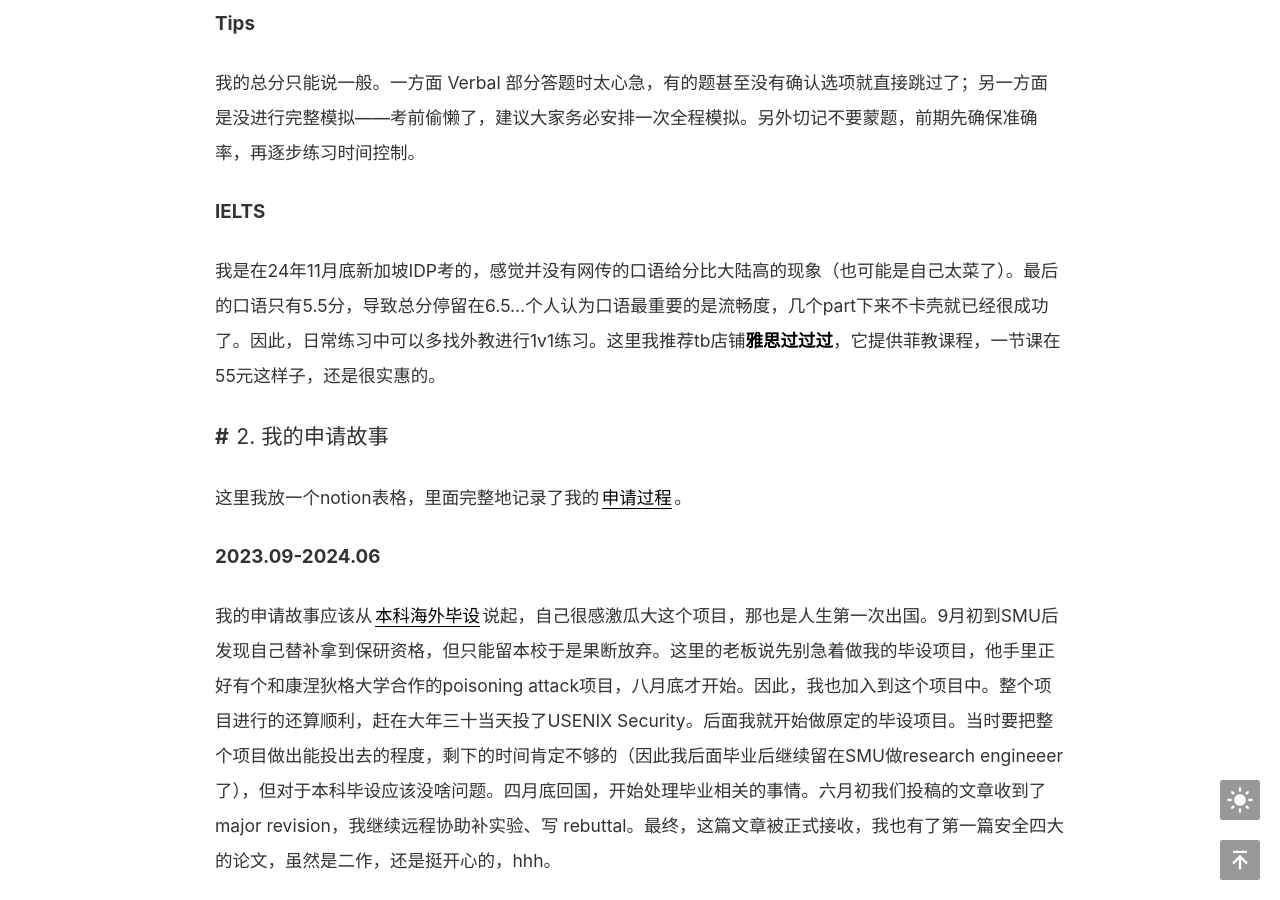
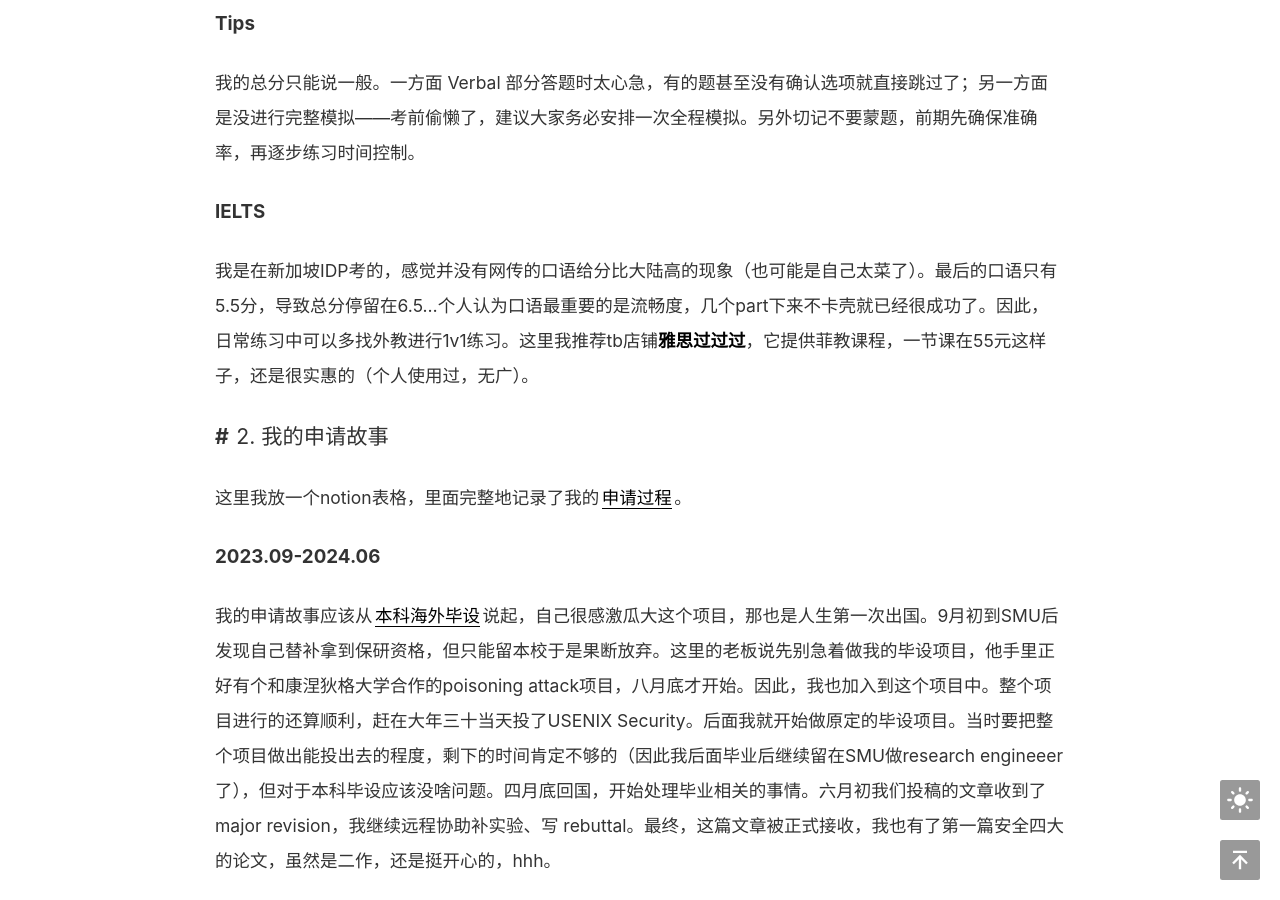
Before and after one commit to 5h3nbl0g/5h3nbl0g.github.io, a Jekyll site: the page built from _posts/2025-05-05-25Fall 申请记录.md, in a window 1280 px wide and 900 px high, scrolled down 1605 px. Built offline with Jekyll 4.4.1, drawn with Linux system fonts in a browser that asks for light colours; comment, search, counter and statistics services are not loaded; a style sheet for code colours, icons or effects is not loaded.

Commit message:
Update 2025-05-05-25Fall 申请记录.md

```diff
--- a/_posts/2025-05-05-25Fall 申请记录.md
+++ b/_posts/2025-05-05-25Fall 申请记录.md
@@ -49,8 +49,7 @@ extMath: false
 我的总分只能说一般。一方面 Verbal 部分答题时太心急，有的题甚至没有确认选项就直接跳过了；另一方面是没进行完整模拟——考前偷懒了，建议大家务必安排一次全程模拟。另外切记不要蒙题，前期先确保准确率，再逐步练习时间控制。
 
 ### IELTS
-我是在24年11月底新加坡IDP考的，感觉并没有网传的口语给分比大陆高的现象（也可能是自己太菜了）。最后的口语只有5.5分，导致总分停留在6.5...个人认为口语最重要的是流畅度，几个part下来不卡壳就已经很成功了。因此，日常练习中可以多找外教进行1v1练习。这里我推荐tb店铺**雅思过过过**，它提供菲教课程，一节课在55元这样子，还是很实惠的。
-
+我是在新加坡IDP考的，感觉并没有网传的口语给分比大陆高的现象（也可能是自己太菜了）。最后的口语只有5.5分，导致总分停留在6.5...个人认为口语最重要的是流畅度，几个part下来不卡壳就已经很成功了。因此，日常练习中可以多找外教进行1v1练习。这里我推荐tb店铺**雅思过过过**，它提供菲教课程，一节课在55元这样子，还是很实惠的（个人使用过，无广）。
 
 ## 2. 我的申请故事
 这里我放一个notion表格，里面完整地记录了我的[申请过程](https://pear-neem-2ea.notion.site/1ea796cbb07a805e8a85c0bd4cf4249b?v=1ea796cbb07a8197bdd9000cebd9ec56&pvs=4)。
```
